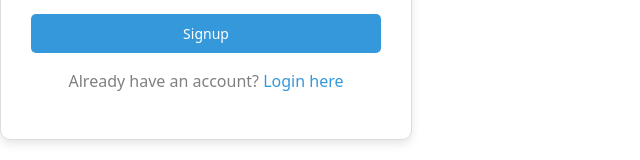
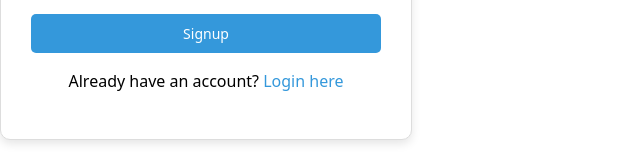
Before and after one commit to jallichakravarthi/mern-watchlist, a React (Vite) app in the folder frontend/: page /signup in a window 1280 px wide. Shown: the part 429-589 px from the top of the page, without its empty margins (0-640 px from the left). Built offline with nearby package versions, Linux system fonts and the light colour scheme.

Commit message:
Updated frontend logic

```diff
--- a/frontend/src/pages/Login.jsx
+++ b/frontend/src/pages/Login.jsx
@@ -67,7 +67,7 @@ const Login = () => {
         </p>
 
         <p>
-          <label style={{color:"grey"}}>Don't have an account?</label>{" "}
+          <label style={{color:"black"}}>Don't have an account?</label>{" "}
           <Link to="/signup" style={styles.link}>
             Signup
           </Link>
--- a/frontend/src/pages/Signup.jsx
+++ b/frontend/src/pages/Signup.jsx
@@ -109,7 +109,7 @@ const Signup = () => {
         </button>
 
         <p>
-          <label style={{ color: "grey" }}>Already have an account?</label>{" "}
+          <label style={{ color: "black" }}>Already have an account?</label>{" "}
           <Link to="/" style={styles.link}>
             Login here
           </Link>
```
